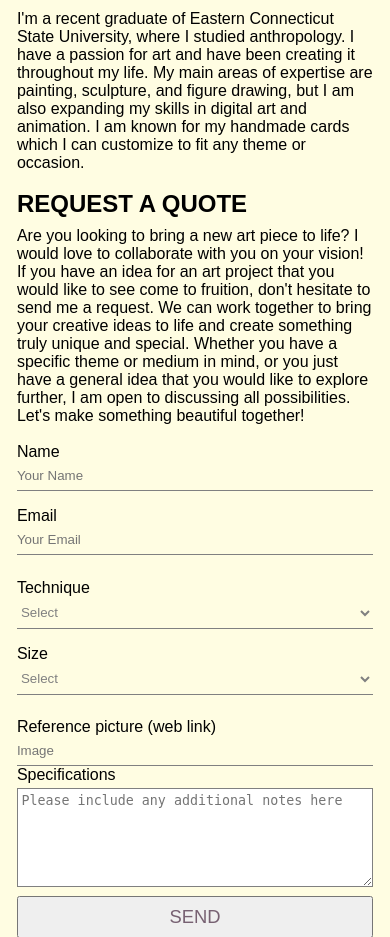
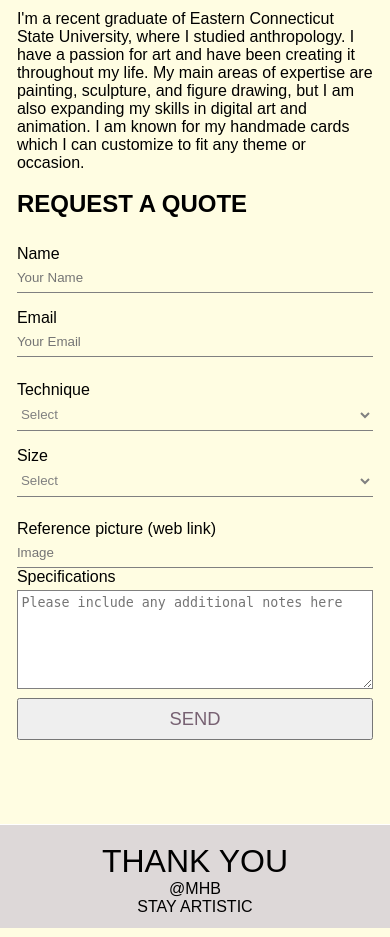
Before and after one commit to aidanb36/artportfolio, a Flask app: page / in a window 390 px wide. Shown: the part 1942-2879 px from the top of the page. Run offline with Flask 2, Linux system fonts and the light colour scheme.

Commit message:
mobile formatting

```diff
--- a/templates/homepage.html
+++ b/templates/homepage.html
@@ -93,7 +93,6 @@
 <!--               <p>I h</p>-->
             <br>
             <h1>Request a quote</h1>
-            <p>Are you looking to bring a new art piece to life? I would love to collaborate with you on your vision! If you have an idea for an art project that you would like to see come to fruition, don't hesitate to send me a request. We can work together to bring your creative ideas to life and create something truly unique and special. Whether you have a specific theme or medium in mind, or you just have a general idea that you would like to explore further, I am open to discussing all possibilities. Let's make something beautiful together!</p>
             <br>
 
 
```
